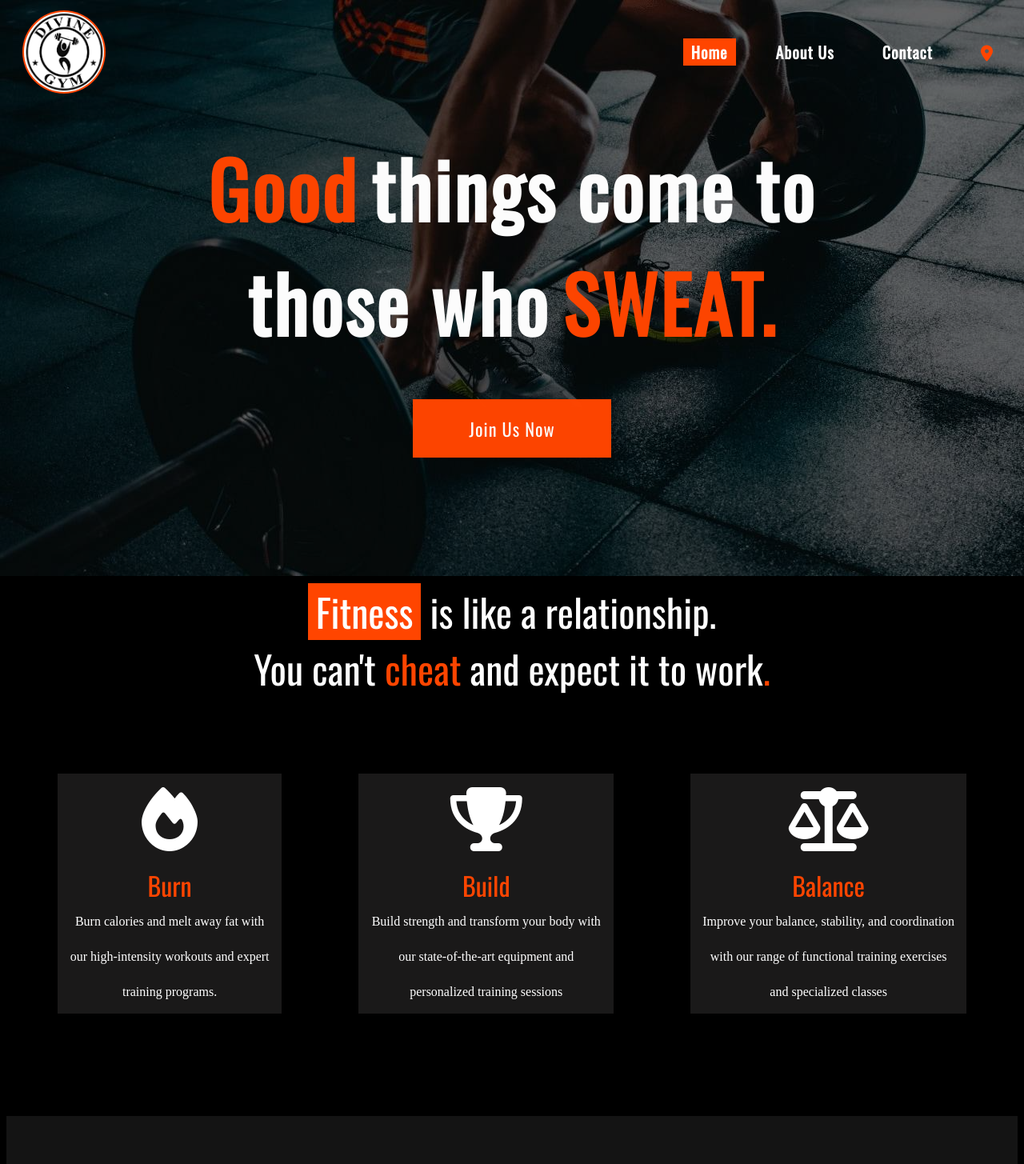
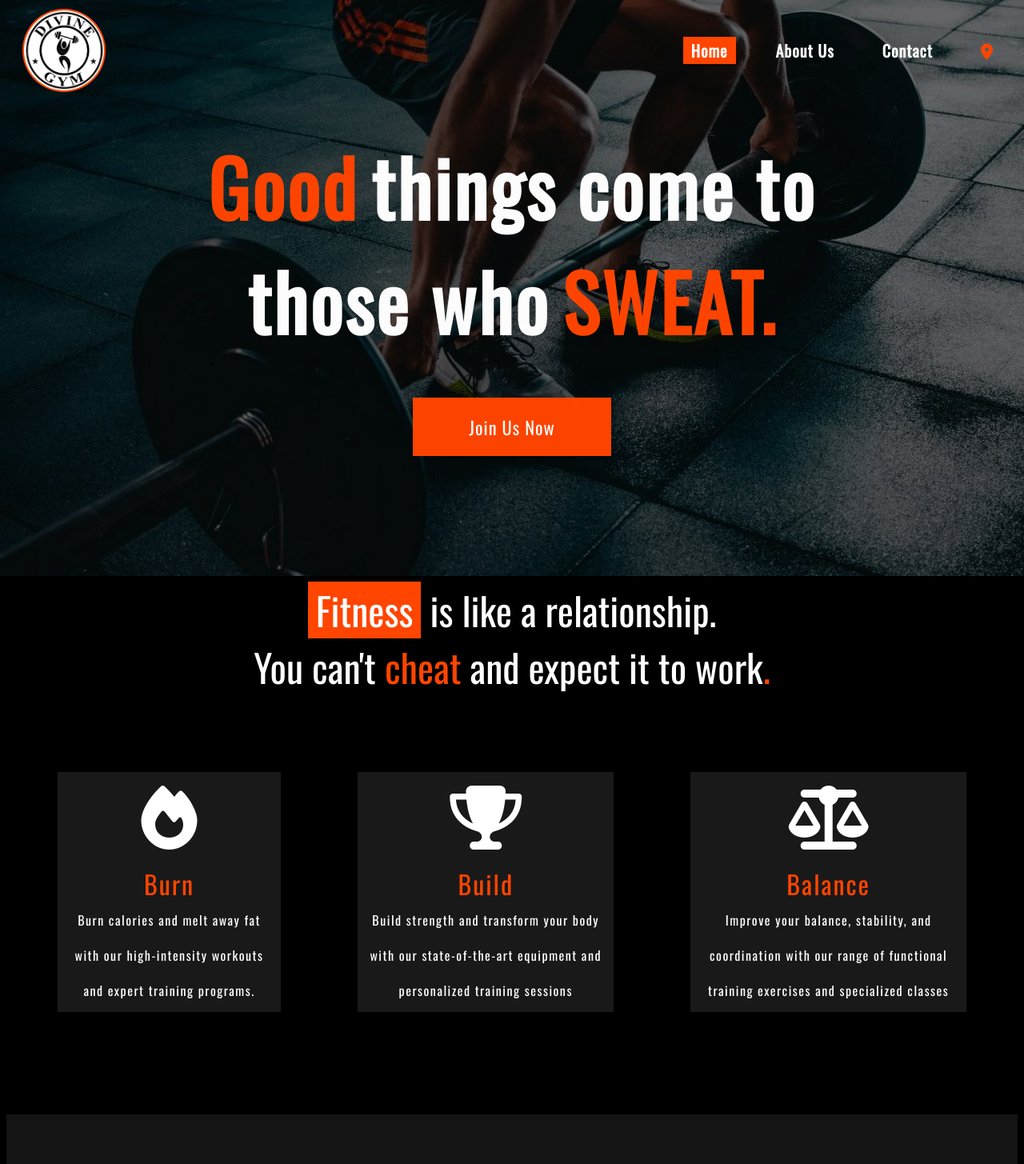
Before and after one commit to ankitsingh2105/GYM-website, a React (Vite) app: page / in a window 1280 px wide. Shown: the top 1455 px of the page at 80% size. Built offline with nearby package versions, Linux system fonts and the light colour scheme.

Commit message:
reduced image size

```diff
--- a/index.html
+++ b/index.html
@@ -2,11 +2,12 @@
 <html lang="en">
   <head>
     <meta charset="UTF-8" />
-    <link rel="icon" type="image/svg+xml" href="/vite.svg" />
+    <link rel="icon" type="image" href="./divinelogo.png" />
     <meta name="viewport" content="width=device-width, initial-scale=1.0" />
+    <meta name="description" content="Divine Gym Haldwani">
     <link rel="preconnect" href="https://fonts.googleapis.com">
-<link rel="preconnect" href="https://fonts.gstatic.com" crossorigin>
-<link href="https://fonts.googleapis.com/css2?family=Oswald&display=swap" rel="stylesheet">
+    <link rel="preconnect" href="https://fonts.gstatic.com" crossorigin>
+    <link href="https://fonts.googleapis.com/css2?family=Oswald&display=swap" rel="stylesheet">
     <title>Divine Gym</title>
   </head>
   <body>
--- a/src/Components/About/About.css
+++ b/src/Components/About/About.css
@@ -37,6 +37,7 @@
 
 .head {
     font-size: 2rem;
+    letter-spacing: 2px;
     font-family: 'Oswald', sans-serif;
 }
 
--- a/src/Components/Contact/Contact.css
+++ b/src/Components/Contact/Contact.css
@@ -38,6 +38,10 @@
 }
 .form{
     padding-bottom: 3rem;
+}
+.text3 , .text , .text2{
+    font-family: var(--main-font);
+    letter-spacing: 1.5px;
 }
 form input::placeholder , form textarea::placeholder{
     font-family: var(--main-font);
--- a/src/Components/Navbar/Navbar.css
+++ b/src/Components/Navbar/Navbar.css
@@ -24,7 +24,7 @@
 }
 
 .Navbar_main_div {
-    margin-top: 13px;
+    padding-top: 3px;
     display: flex;
     align-items: center;
 }
@@ -32,6 +32,7 @@
 .Nav_list a :last-child{
     color: var(--main-color);
 }
+
 
 .Navbar_main_div img {
     margin-left: 20px;
@@ -54,6 +55,11 @@
 .Nav_list:hover {
     background-color: var(--main-color);
     cursor: pointer;
+}
+
+.Nav_list a :last-child:hover{
+    color: white;
+    background-color: red;
 }
 
 .Nav_UList {
```
Also changed, not shown: divinelogo.png (added), 1 other file (tests, documents, lock files or other folders).
